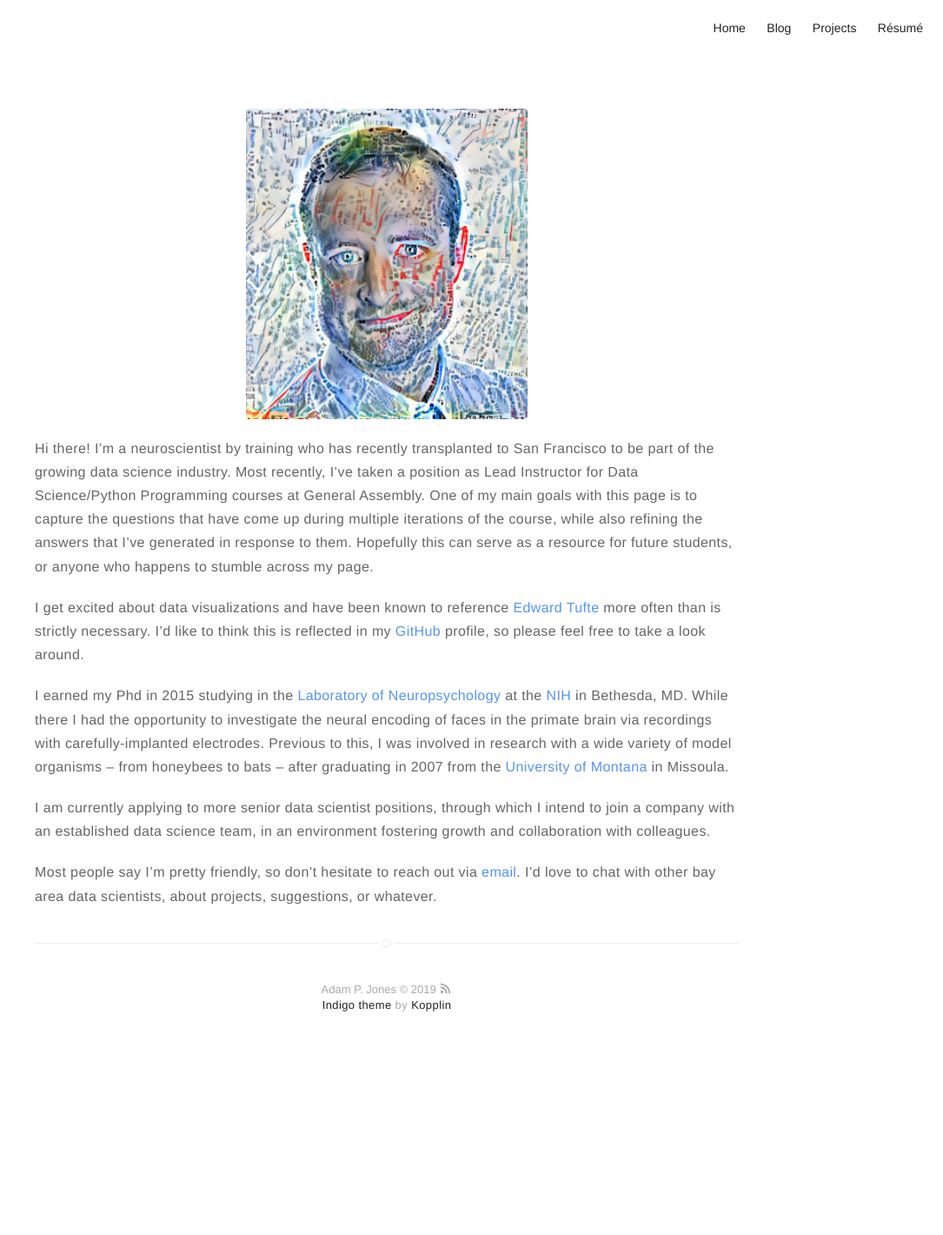
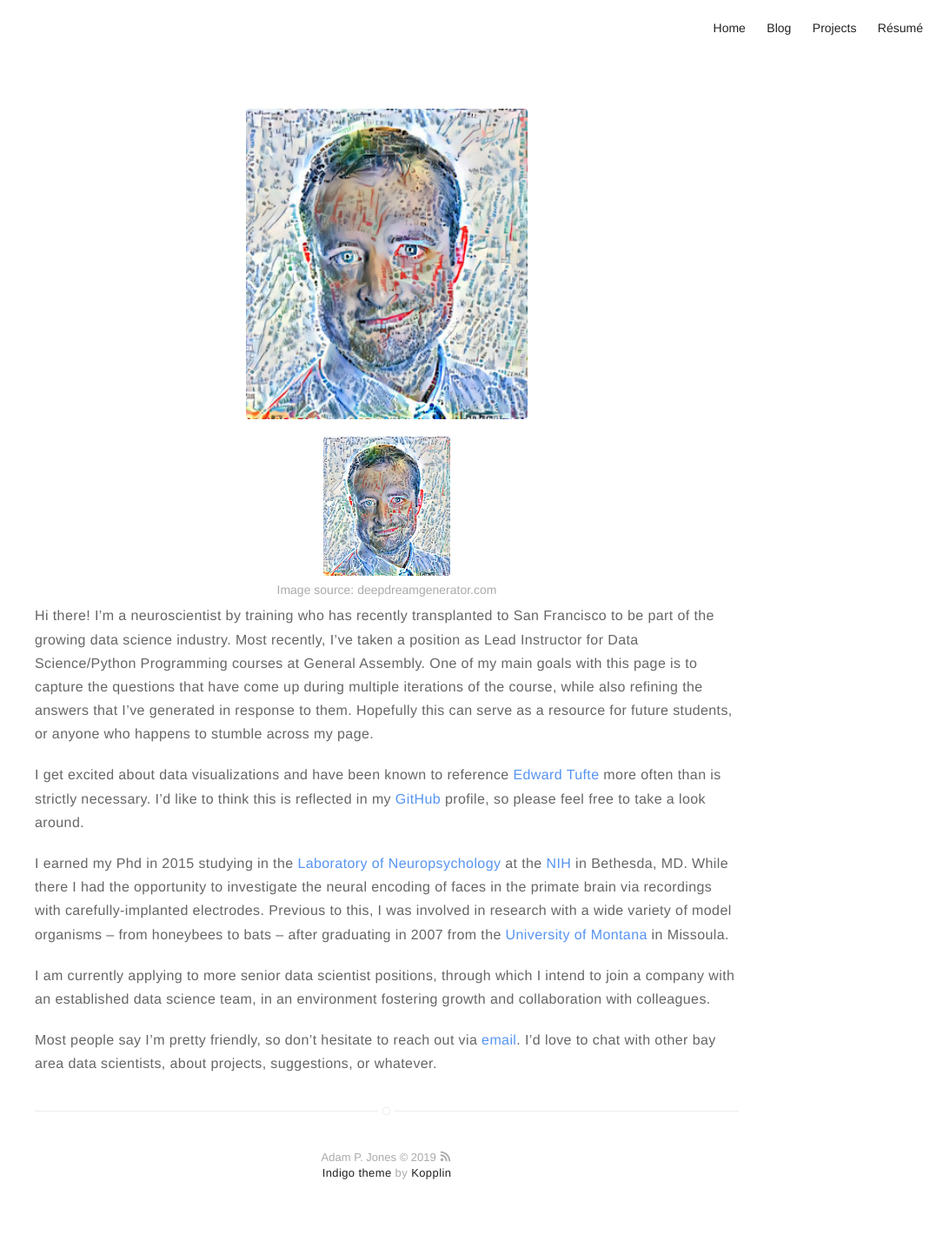
Before and after one commit to meccaLeccaHi/meccaLeccaHi.github.io, a Jekyll site: the page built from about.md, in a window 1280 px wide. Shown: the whole page at 87% size, without its empty margins (195-1280 px from the left). Built offline with Jekyll 4.4.1, drawn with Linux system fonts in a browser that asks for light colours; before the commit the page ends 1227 px from its top, so only the background shows below that.

Commit message:
changing about image

```diff
--- a/about.md
+++ b/about.md
@@ -4,6 +4,8 @@
 headerImage: false
 ---
 ![Profile Image](/assets/images/adam2.jpg)
+
+{% include figure.html url="../assets/images/adam2.jpg" caption="Image source: deepdreamgenerator.com" width="20%" %}
 
 Hi there! I'm a neuroscientist by training who has recently transplanted to San Francisco to be part of the growing data science industry. Most recently, I've taken a position as Lead Instructor for Data Science/Python Programming courses at General Assembly. One of my main goals with this page is to capture the questions that have come up during multiple iterations of the course, while also refining the answers that I've generated in response to them. Hopefully this can serve as a resource for future students, or anyone who happens to stumble across my page.
 
```
